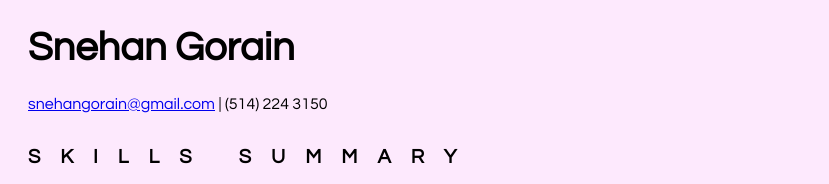
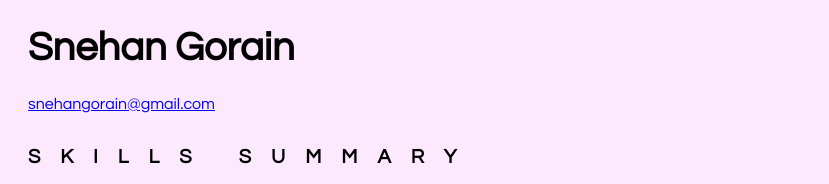
Before and after one commit to sgorain/Curriculum-Vitae, a plain HTML site: page index.html in a window 1280 px wide. Shown: the top 184 px of the page, without its empty margins (0-829 px from the left). Drawn offline with Linux system fonts and the light colour scheme.

Commit message:
removed certain info

```diff
--- a/index.html
+++ b/index.html
@@ -58,7 +58,7 @@
 
 
 	<h1>Snehan Gorain</h1>
-	<p1> <a href="mailto:snehangorain@gmail.com">snehangorain@gmail.com</a> | (514) 224 3150</p1>
+	<p1> <a href="mailto:snehangorain@gmail.com">snehangorain@gmail.com</a> </p1>
 	<br><br>
 	<h2>SKILLS SUMMARY</h2>
 	<p1>SQL; Java; Python; HTML/CSS; Soil Science; Microsoft Excel; Agile</p1>
```
